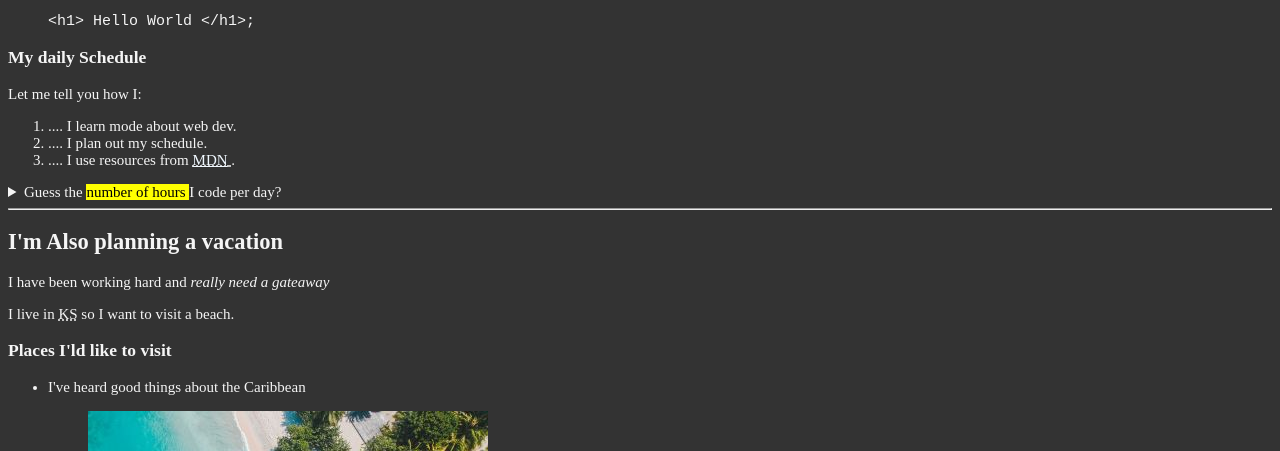
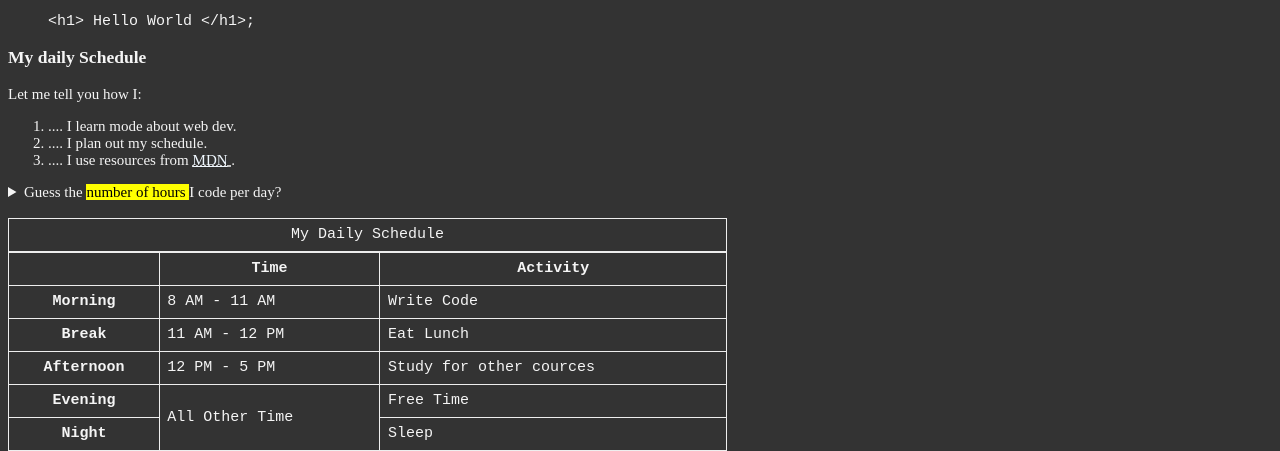
Before and after one commit to DrinkyOz/free-codecamp-html, a plain HTML site: page 01_Lesson/index.html in a window 1280 px wide. Shown: the part 501-952 px from the top of the page. Drawn offline with Linux system fonts and the light colour scheme.

Commit message:
Table Added

```diff
--- a/01_Lesson/index.html
+++ b/01_Lesson/index.html
@@ -52,10 +52,58 @@
                                 Guess the <mark> number of hours </mark> I code per day?
                             </summary>
                             <p>
-                                I start at <time datetime = "08:00">8 am </time> and I write code for <time datetime = "PTH03">3 hours</time>  every morning
+                                I start at <time datetime = "08:00">8 am </time> and I write code for <time datetime = "PTH3">3 hours</time>  every morning
                             </p>
                         </details>
                     </aside>
+                    <br>
+                    <table>
+                        <caption>My Daily Schedule</caption>
+                        <thead>
+                            <tr>
+                                <th>&nbsp;</th>
+                                <th scope="col">Time</th>
+                                <th scope="col">Activity</th>
+                            </tr>
+                        </thead>
+                        <tbody>
+                            <tr>
+                                <th scope="row">Morning</th>
+                                <td>
+                                    <time datetime="08:00">8 AM</time> - <time datetime="08:00"> 11 AM</time>
+                                </td>
+                                <td>Write Code</td>
+                            </tr>
+                            <tr>
+                                <th scope="row">Break</th>
+                                <td>
+                                    <time datetime="11:00">11 AM</time> - <time datetime="12:00">12 PM</time>
+                                </td>
+                                <td>Eat Lunch</td>
+                            </tr>
+                            <tr>
+                                <th scope="row">Afternoon</th>
+                                <td>
+                                    <time datetime="12:00">12 PM</time> - <time datetime="17:00">5 PM</time>
+                                </td>
+                                <td>Study for other cources</td>
+                            </tr>
+                            <tr>
+                                <th scope="row">Evening</th>
+                                <td rowspan="2">All Other Time</td>
+                                <td>Free Time</td>
+                            </tr>
+                            <tr>
+                                <th scope="row">Night</th>
+                                <td>Sleep</td>
+                            </tr>
+                        </tbody>
+                        <tfoot>
+                            <tr>
+                                <td colspan="3"> And that's what i do everyday! 5 days a week. Just eat sleep code and recharge</td>
+                            </tr>
+                        </tfoot>
+                    </table>
             </section>
         </article>
 
--- a/01_Lesson/main.css
+++ b/01_Lesson/main.css
@@ -16,3 +16,10 @@ a:visited {
 a:hover, a:active {
     color: #eee
 }
+
+table, tr, th, td, caption {
+    border: 1px solid #eee;
+    font-family: 'Courier New', Courier, monospace;
+    border-collapse: collapse;
+    padding: 0.5rem;
+}
```
